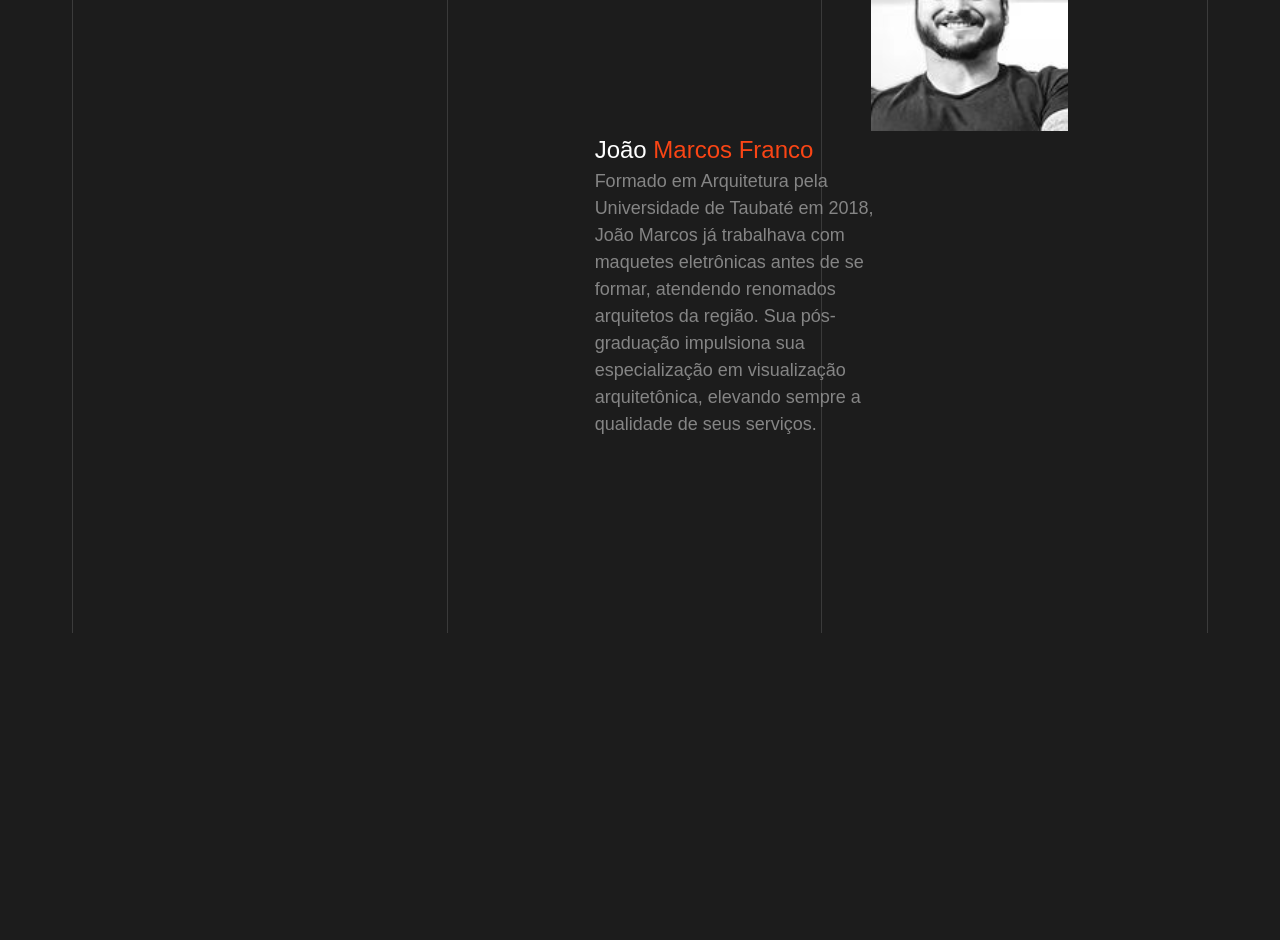
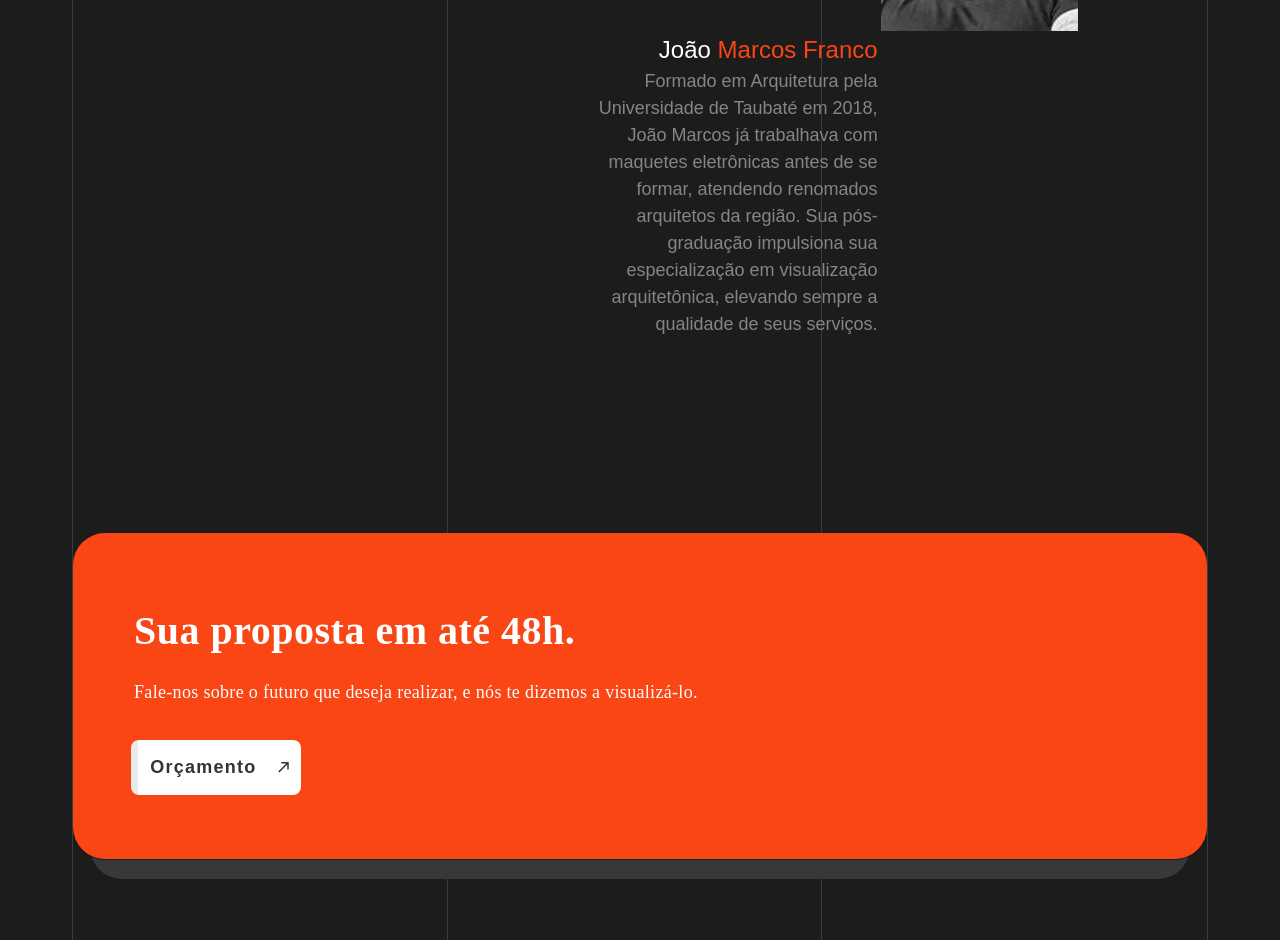
Before and after one commit to Bruno-TL/testMove, a Vue app: page / in a window 1280 px wide. Shown: the part 11060-12000 px from the top of the page. Before the commit the page ends 11693 px from the top, so only its background shows below. Built offline with nearby package versions, Linux system fonts and the light colour scheme; a web font is replaced by a local one.

Commit message:
Finalizando view home

```diff
--- /dev/null
+++ b/src/components/budget/CardBudgetProposal.vue
@@ -0,0 +1,107 @@
+<script setup lang="ts">
+const goPage = (namePage: string) => {
+  console.log(namePage)
+};
+
+</script>
+
+<template>
+  <v-card class="container__card__budget_proposal">
+    <v-card-title class="title__card__budget_proposal">
+      Sua proposta em até 48h.
+    </v-card-title>
+    <v-card-text class="text__card__budget_proposal">
+      Fale-nos sobre o futuro que deseja realizar, e nós te dizemos a visualizá-lo.
+    </v-card-text>
+    <template v-slot:actions>
+      <v-btn rounded="lg" append-icon="mdi-arrow-top-right" class="animated-button-card text-none"
+        @click="goPage('budget')">
+        <span class="button-content-card">Orçamento</span>
+      </v-btn>
+    </template>
+  </v-card>
+  <div class="d-flex justify-center">
+    <div class="container__shadow"></div>
+  </div>
+</template>
+
+<style scoped>
+.container__card__budget_proposal {
+  width: 100%;
+  background-color: rgba(250, 69, 21, 1);
+  height: 326px;
+  border-radius: 32px;
+  padding: 60px 45px;
+}
+
+.container__shadow {
+  width: 97%;
+  background-color: rgba(54, 56, 58, 1);
+  height: 100px;
+  border-radius: 32px;
+  margin-top: -80px;
+}
+
+.title__card__budget_proposal {
+  font-family: 'DisplayRegular';
+  font-size: 40px;
+  font-weight: 700;
+  line-height: 60px;
+  text-align: left;
+  color: rgba(255, 255, 255, 1);
+}
+
+.text__card__budget_proposal {
+  font-family: 'DisplayRegular';
+  font-size: 18px;
+  font-weight: 400;
+  line-height: 27px;
+  text-align: left;
+  color: rgba(255, 255, 255, 1);
+  margin: 10px 0;
+}
+
+.animated-button-card {
+  position: relative;
+  overflow: hidden;
+  color: #333;
+  transition: color 0.3s ease;
+  height: 55px;
+  background-color: rgba(255, 255, 255, 1);
+
+  margin-left: 5px;
+}
+
+.animated-button-card::before {
+  content: '';
+  position: absolute;
+  top: 0;
+  left: 0;
+  width: 4%;
+  height: 100%;
+  background-color: rgba(133, 133, 133, 0.171);
+  transition: width 0.8s ease;
+  z-index: 0;
+}
+
+.animated-button-card:hover::before {
+  width: 100%;
+}
+
+.animated-button-card:hover {
+  color: #FF5722;
+
+}
+
+.button-content-card {
+  position: relative;
+  z-index: 1;
+  display: flex;
+  align-items: center;
+  font-family: 'DisplayBold', sans-serif;
+  font-weight: 700;
+  font-size: 18px;
+  line-height: 27px;
+  margin: 0 10px;
+}
+</style>
--- a/src/components/servicos/CardServicoComponent.vue
+++ b/src/components/servicos/CardServicoComponent.vue
@@ -4,7 +4,7 @@ import sucessIcon from '@/assets/svg/sucess.svg';
 </script>
 
 <template>
-  <v-card class="contanier__card_servico">
+  <v-card class="container__card_servico">
     <div class="d-flex px-5 justify-space-between pb-6">
       <span>01</span>
       <div>
@@ -30,7 +30,7 @@ import sucessIcon from '@/assets/svg/sucess.svg';
 </template>
 
 <style scoped>
-.contanier__card_servico {
+.container__card_servico {
   width: 100%;
   height: 250px;
   background-color: #ffffff00;
@@ -61,22 +61,22 @@ import sucessIcon from '@/assets/svg/sucess.svg';
   visibility: hidden;
 }
 
-.contanier__card_servico:hover .hover-text {
+.container__card_servico:hover .hover-text {
   right: 100%;
   opacity: 1;
   visibility: visible;
 }
 
 
-.contanier__card_servico:hover {
+.container__card_servico:hover {
   background-color: #FA4515;
 }
 
-.contanier__card_servico:hover .text__servico {
+.container__card_servico:hover .text__servico {
   color: #FFFFFF;
 }
 
-.contanier__card_servico:hover .custom-chip {
+.container__card_servico:hover .custom-chip {
   display: flex;
 }
 
--- a/src/views/HomeView.vue
+++ b/src/views/HomeView.vue
@@ -122,9 +122,10 @@
         </div>
       </div>
       <div class="profile_container2">
-        <div class="container__who_us_text ">
-          <h4 class="name__who_us">João <span class="name__who_us_span">Marcos Franco</span></h4>
-          <p class="text__who_us_simple">Formado em Arquitetura pela Universidade de Taubaté em 2018, João Marcos já
+        <div class="container__who_us_text">
+          <h4 class="name__who_us text-right">João <span class="name__who_us_span">Marcos Franco</span></h4>
+          <p class="text__who_us_simple text-right">Formado em Arquitetura pela Universidade de Taubaté em 2018, João
+            Marcos já
             trabalhava
             com maquetes
             eletrônicas antes de se formar, atendendo renomados arquitetos da região. Sua pós-graduação impulsiona sua
@@ -137,8 +138,9 @@
         </div>
       </div>
     </div>
-
-
+  </section>
+  <section class="my-16">
+    <CardBudgetProposal />
   </section>
 </template>
 
@@ -165,6 +167,7 @@ import thunderIcon from '@/assets/svg/thunder.svg'
 import seeFutureIcon from '@/assets/svg/quemSomos/see_future.svg'
 import img_daniel from '@/assets/svg/quemSomos/img_daniel.svg'
 import img_joao from '@/assets/svg/quemSomos/img_joao.svg'
+import CardBudgetProposal from '@/components/budget/CardBudgetProposal.vue';
 
 
 const titleButtonBudget = ref('Orçamento');
@@ -390,6 +393,7 @@ function scrollToVideo() {
   position: relative;
   width: fit-content;
   margin-left: 46%;
+  margin-top: -100px;
 }
 
 .profile_container_text {
@@ -401,6 +405,6 @@ function scrollToVideo() {
 .profile_container_text2 {
   position: absolute;
   top: -220px;
-  right: -190px;
+  right: -200px;
 }
 </style>
```
